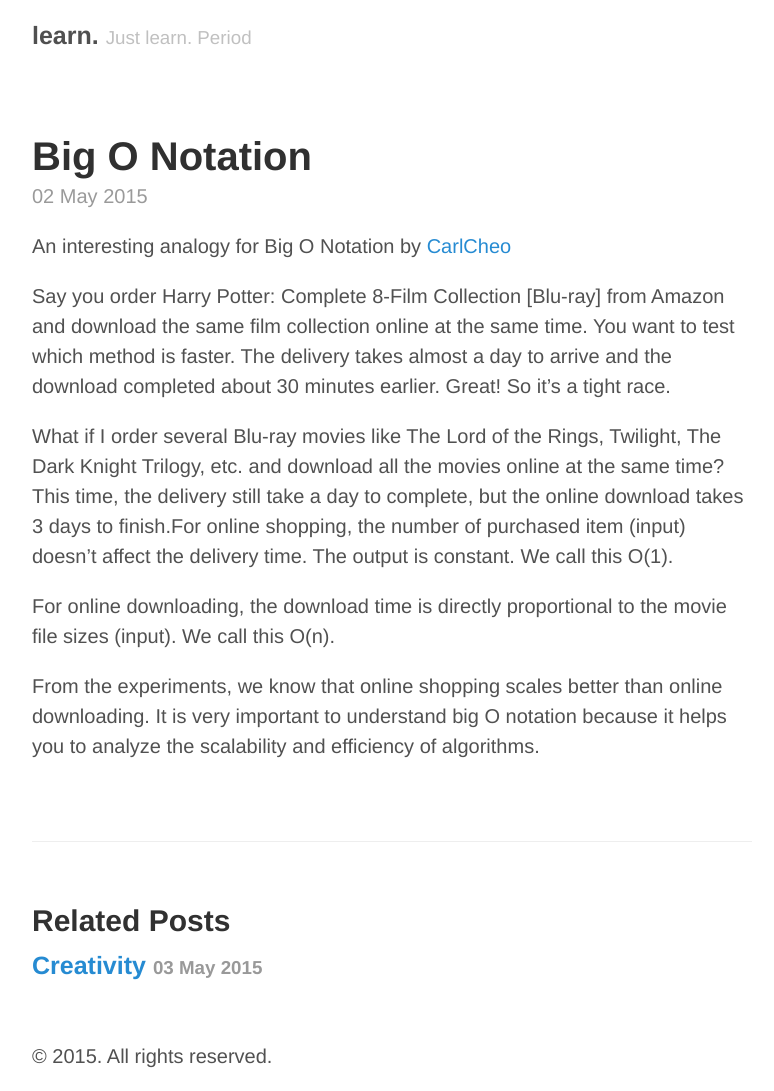
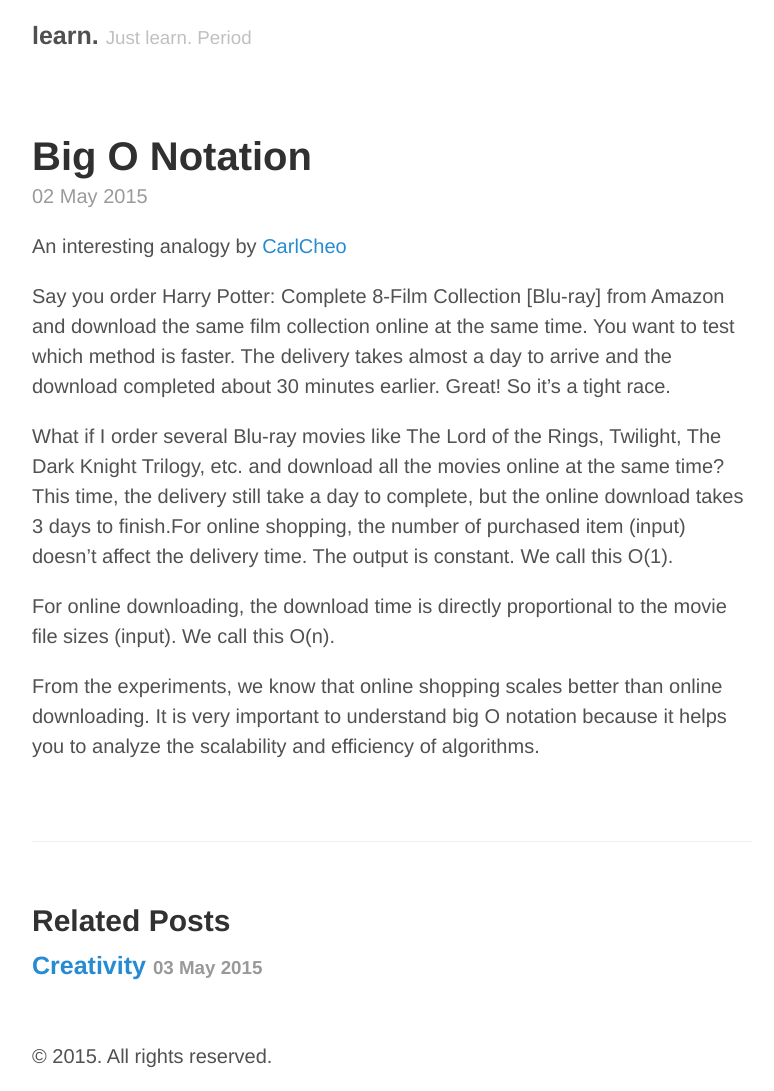
Before and after one commit to lakshma/lakshma.github.io, a Jekyll site: the page built from _posts/2015-05-02-big-o.md, in a window 1280 px wide. Shown: the whole page, without its empty margins (248-1022 px from the left). Built offline with Jekyll 4.4.1, drawn with Linux system fonts in a browser that asks for light colours; Markdown is read by kramdown in place of the engine named in the settings.

Commit message:
no message

```diff
--- a/_posts/2015-05-02-big-o.md
+++ b/_posts/2015-05-02-big-o.md
@@ -3,7 +3,7 @@ layout: post
 title: Big O Notation
 ---
 
-An interesting analogy for Big O Notation by [CarlCheo](https://twitter.com/carlcheo)
+An interesting analogy by [CarlCheo](https://twitter.com/carlcheo)
 
 Say you order Harry Potter: Complete 8-Film Collection [Blu-ray] from Amazon and download the same film collection online at the same time.
 You want to test which method is faster. The delivery takes almost a day to arrive and the download completed about 30 minutes earlier. Great! So it’s a tight race.
```
